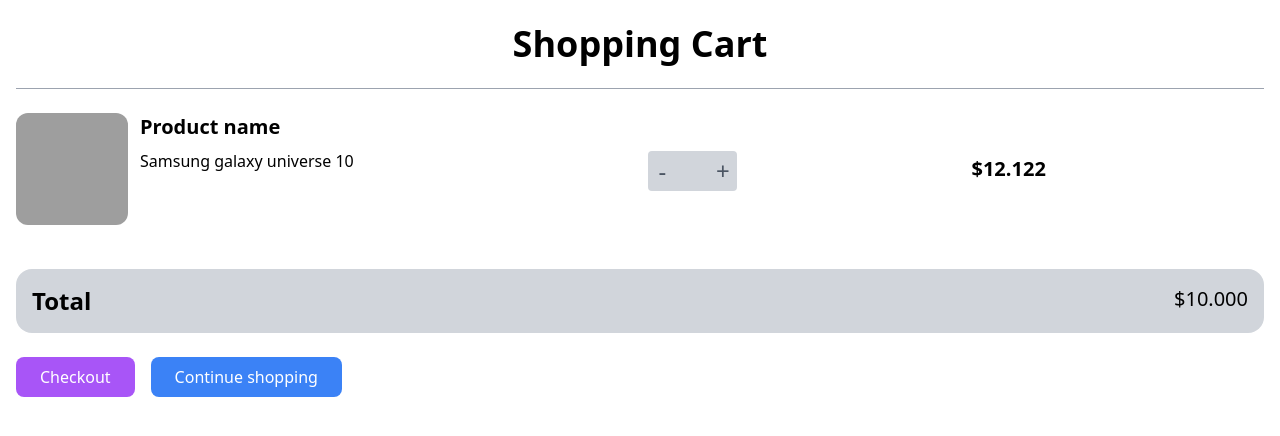
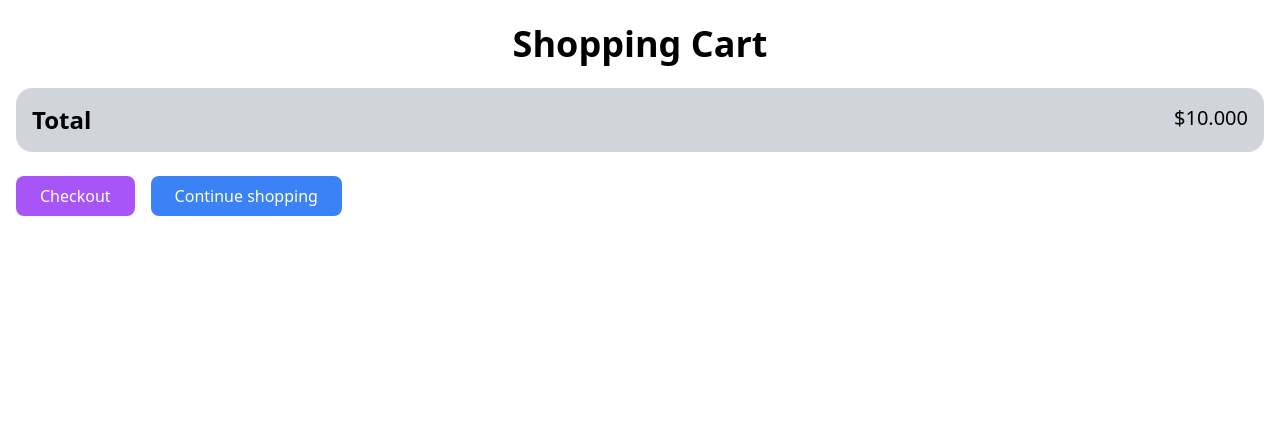
Before and after one commit to sebaspa/basket, a React (Vite) app: page /cart in a window 1280 px wide. Shown: the top 436 px of the page. Built offline with nearby package versions, Linux system fonts and the light colour scheme; grey boxes are pictures that could not be loaded.

Commit message:
Carrito Listar productos del carrito Agregar producto al carrito

```diff
--- /dev/null
+++ b/src/components/ItemCart.tsx
@@ -0,0 +1,54 @@
+import { addToCart } from '../features/cart/cartSlice'
+import { useAppDispatch } from '../hooks/redux'
+import { type TCartItem } from '../types/product'
+
+export const ItemCart = ({ props }: { props: TCartItem }): JSX.Element => {
+  const { thumbnail, title, price, quantity } = props
+  console.log('props', props)
+  const dispatch = useAppDispatch()
+  const handleAddToCart = (): void => {
+    dispatch(addToCart(props))
+  }
+  return (
+    <div className="py-6 border-t border-gray-400">
+      <div className="grid grid-cols-12 gap-4 items-center">
+        <div className="flex gap-3 col-span-12 md:col-span-6">
+          <img
+            src={thumbnail}
+            alt="product"
+            className="w-28 h-28 object-cover rounded-xl"
+          />
+          <div>
+            <p className="text-xl font-bold mb-2">Product name</p>
+            <p className="text-base">{title}</p>
+          </div>
+        </div>
+        <div className="col-span-6 md:col-span-2 lg:col-span-1">
+          <div className="flex flex-col">
+            <div className="flex flex-row h-10 w-full rounded-lg relative bg-transparent mt-1">
+              <button
+                data-action="decrement"
+                className=" bg-gray-300 text-gray-600 hover:text-gray-700 hover:bg-gray-400 h-full w-20 rounded-l cursor-pointer outline-none"
+              >
+                <span className="m-auto text-2xl font-thin">-</span>
+              </button>
+              <p className="focus:outline-none text-center w-full bg-gray-300 font-semibold text-md hover:text-black focus:text-black  md:text-basecursor-default flex items-center text-gray-700  outline-none">
+                {quantity}
+              </p>
+              <button
+                data-action="increment"
+                className="bg-gray-300 text-gray-600 hover:text-gray-700 hover:bg-gray-400 h-full w-20 rounded-r cursor-pointer"
+                onClick={handleAddToCart}
+              >
+                <span className="m-auto text-2xl font-thin">+</span>
+              </button>
+            </div>
+          </div>
+        </div>
+        <div className="col-span-6 md:col-span-4 lg:col-span-5">
+          <p className="text-xl font-bold text-right">${price}</p>
+        </div>
+      </div>
+    </div>
+  )
+}
--- a/src/components/index.ts
+++ b/src/components/index.ts
@@ -1,3 +1,4 @@
 export { Products } from './Products'
 export { Product } from './Product'
 export { ButtonCountBasket } from './ButtonCountBasket'
+export { ItemCart } from './ItemCart'
--- a/src/features/product/productSlice.ts
+++ b/src/features/product/productSlice.ts
@@ -1,9 +1,12 @@
 import { createAsyncThunk, createSlice } from '@reduxjs/toolkit'
+import { type TProduct } from '../../types/product'
 import { getAllProductsThunk } from './productThunk'
+
+const products: TProduct[] = []
 
 const initialState = {
   isLoading: false,
-  products: []
+  products
 }
 
 export const getAllProducts = createAsyncThunk('product/getProducts', getAllProductsThunk)
--- a/src/pages/ShoppingCart.tsx
+++ b/src/pages/ShoppingCart.tsx
@@ -1,6 +1,10 @@
+import { useSelector } from 'react-redux'
 import { Link } from 'react-router-dom'
+import { ItemCart } from '../components'
+import { type RootState } from '../store'
 
 export const ShoppingCart = (): JSX.Element => {
+  const cart = useSelector((state: RootState) => state.cart.cart)
   return (
     <>
       <div className="container mx-auto px-4">
@@ -8,48 +12,11 @@ export const ShoppingCart = (): JSX.Element => {
           Shopping Cart
         </h2>
         <div className="my-5">
-          <div className="py-6 border-t border-gray-400">
-            <div className="grid grid-cols-12 gap-4 items-center">
-              <div className="flex gap-3 col-span-12 md:col-span-6">
-                <img
-                  src="https://i.dummyjson.com/data/products/1/thumbnail.jpg"
-                  alt="product"
-                  className="w-28 h-28 object-cover rounded-xl"
-                />
-                <div>
-                  <p className="text-xl font-bold mb-2">Product name</p>
-                  <p className="text-base">Samsung galaxy universe 10</p>
-                </div>
-              </div>
-              <div className="col-span-6 md:col-span-2 lg:col-span-1">
-                <div className="flex flex-col">
-                  <div className="flex flex-row h-10 w-full rounded-lg relative bg-transparent mt-1">
-                    <button
-                      data-action="decrement"
-                      className=" bg-gray-300 text-gray-600 hover:text-gray-700 hover:bg-gray-400 h-full w-20 rounded-l cursor-pointer outline-none"
-                    >
-                      <span className="m-auto text-2xl font-thin">-</span>
-                    </button>
-                    <input
-                      type="number"
-                      className="focus:outline-none text-center w-full bg-gray-300 font-semibold text-md hover:text-black focus:text-black  md:text-basecursor-default flex items-center text-gray-700  outline-none"
-                      name="custom-input-number"
-                      min="0"
-                    ></input>
-                    <button
-                      data-action="increment"
-                      className="bg-gray-300 text-gray-600 hover:text-gray-700 hover:bg-gray-400 h-full w-20 rounded-r cursor-pointer"
-                    >
-                      <span className="m-auto text-2xl font-thin">+</span>
-                    </button>
-                  </div>
-                </div>
-              </div>
-              <div className="col-span-6 md:col-span-4 lg:col-span-5">
-                <p className="text-xl font-bold text-center">$12.122</p>
-              </div>
-            </div>
-          </div>
+          {cart.map(item => {
+            return (
+              <ItemCart key={item.id} props={item} />
+            )
+          })}
         </div>
         <div className="rounded-2xl bg-gray-300 w-full p-4">
           <div className="flex justify-between">
```
